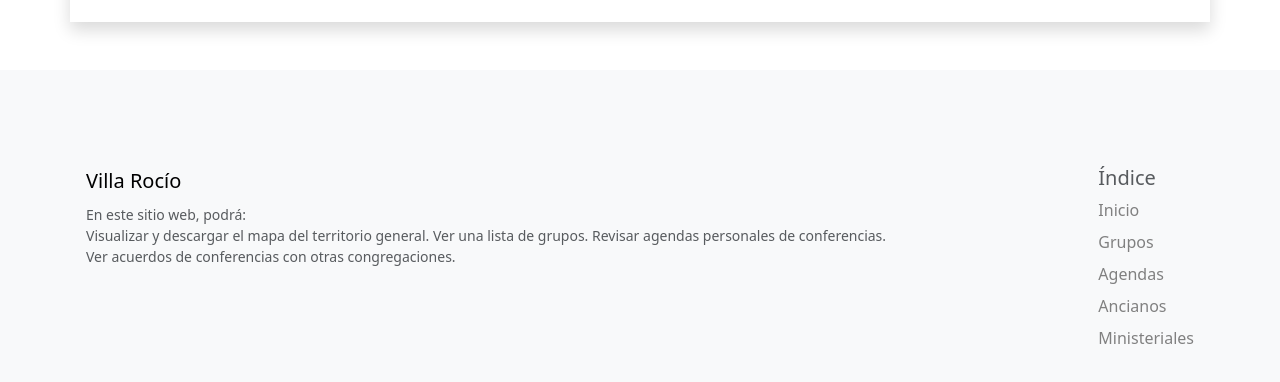
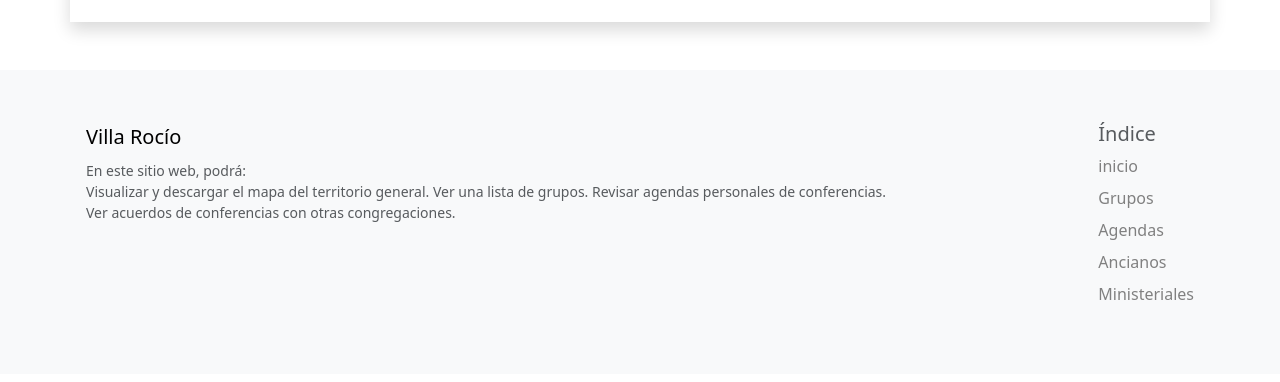
Before and after one commit to luisdy1972/villarocio.app, a Vue app: page /agenda/ministeriales in a window 1280 px wide. Shown: the part 1043-1425 px from the top of the page. Built offline with nearby package versions, Linux system fonts and the light colour scheme; no server answers.

Commit message:
add-scrollBehavior

```diff
--- /dev/null
+++ b/src/components/Footer.vue
@@ -0,0 +1,56 @@
+<template>
+	<footer class="bd-footer py-4 py-md-1 mt-5 bg-body-tertiary">
+		<div class="container py-4 py-md-5 px-4 px-md-3 text-body-secondary">
+			<div class="d-flex justify-content-between">
+				<div class="">
+					<a
+						class="d-inline-flex align-items-center mb-2 text-body-emphasis text-decoration-none"
+						href="/"
+						aria-label="Bootstrap"
+					>
+						<span class="fs-5">Villa Rocío</span>
+					</a>
+					<ul class="list-unstyled small">
+						<li class="mb-2 parrafo-futher">
+							En este sitio web, podrá: <br />
+							Visualizar y descargar el mapa del territorio general. Ver una
+							lista de grupos. Revisar agendas personales de conferencias. Ver
+							acuerdos de conferencias con otras congregaciones.
+						</li>
+					</ul>
+				</div>
+				<div>
+					<h5>Índice</h5>
+					<ul class="list-unstyled">
+						<li class="mb-2">
+							<RouterLink to="/">inicio</RouterLink>
+						</li>
+						<li class="mb-2">
+							<RouterLink to="/grupos">Grupos</RouterLink>
+						</li>
+						<li class="mb-2">
+							<RouterLink to="/agenda">Agendas</RouterLink>
+						</li>
+						<li class="mb-2">
+							<RouterLink to="/agenda/ancianos">Ancianos</RouterLink>
+						</li>
+						<li>
+							<RouterLink to="/agenda/ministeriales">Ministeriales</RouterLink>
+						</li>
+					</ul>
+				</div>
+			</div>
+		</div>
+	</footer>
+</template>
+<script setup></script>
+<style scoped>
+li > a {
+	text-decoration: none;
+	color: gray;
+}
+
+.parrafo-futher {
+	max-width: 80%;
+}
+</style>
--- a/src/components/NavBar.vue
+++ b/src/components/NavBar.vue
@@ -1,25 +1,14 @@
-<script setup>
-import {
-	user,
-	email,
-	password,
-	LoginConGoogle,
-	SignInEmail,
-	SignUpEmail,
-	EndSession,
-} from '@db'
-</script>
 <template>
 	<nav class="navbar shadow bg-blur container-fluid fixed-top">
 		<div class="d-flex gap-2">
 			<img class="logoVR ms-2" src="@/assets/img/favicon.png" />
-			<a
+			<RouterLink
 				v-if="user.displayName == undefined"
-				href="/"
+				to="/"
 				style="text-decoration: none; color: black"
 			>
 				<h1>Villa Rocío</h1>
-			</a>
+			</RouterLink>
 			<!-- <a v-if="user.displayName == undefined" href="/">Welcome</a> -->
 			<h1 v-else href="/">{{ user.displayName }}</h1>
 		</div>
@@ -218,6 +207,17 @@ import {
 		</div>
 	</div>
 </template>
+<script setup>
+import {
+	user,
+	email,
+	password,
+	LoginConGoogle,
+	SignInEmail,
+	SignUpEmail,
+	EndSession,
+} from '@db'
+</script>
 <style scoped>
 .logoVR {
 	height: 2.5rem;
--- a/src/components/index.js
+++ b/src/components/index.js
@@ -2,4 +2,5 @@ import CardGrup from './CardGrup.vue'
 import Carousel from './Carousel.vue'
 import CopyModal from './CopyModal.vue'
 import NavBar from './NavBar.vue'
-export { CardGrup, Carousel, CopyModal, NavBar }
+import Footer from './Footer.vue'
+export { CardGrup, Carousel, CopyModal, NavBar, Footer }
--- a/src/pages/Agenda.vue
+++ b/src/pages/Agenda.vue
@@ -7,7 +7,7 @@
 				class="shadow p-1 mb-5"
 				src="https://calendar.google.com/calendar/embed?height=600&amp;wkst=2&amp;bgcolor=%23ffffff&amp;ctz=America%2FBogota&amp;showTitle=0&amp;showPrint=0&amp;showCalendars=0&amp;showTz=0&amp;src=YWNjZDA1ZmQ5ZDU4YmY3YjgyOWVlNjU3OGQ4NjViNDU4NmQwNGIxZjI0MmNjZDRlMjk3MDM0ZTQzN2NlYmRlNEBncm91cC5jYWxlbmRhci5nb29nbGUuY29t&amp;color=%23F4511E"
 				style="border-width: 0"
-				width="1000"
+				width="100%"
 				height="600"
 				frameborder="0"
 				scrolling="si"
@@ -17,7 +17,7 @@
 	</div>
 	<section class="container mb-5 mt-5 shadow p-5">
 		<div class="d-flex justify-content-between">
-			<h3 class="me-1">Asignaciones</h3>
+			<h3 id="asignaciones" class="me-1">Asignaciones</h3>
 			<div class="d-flex">
 				<router-link to="/agenda/ancianos">
 					<button class="btn btn-primary me-2">Ancianos</button>
--- a/src/pages/Ancianos.vue
+++ b/src/pages/Ancianos.vue
@@ -24,7 +24,7 @@ function copiarTexto(texto) {
 }
 </script>
 <template>
-	<ul class="list-group list-group-flush">
+	<ul id="ancianos" class="list-group list-group-flush">
 		<div class="list-group-item">
 			<div
 				v-for="anciano in ancianos"
--- a/src/pages/Ministeriales.vue
+++ b/src/pages/Ministeriales.vue
@@ -23,7 +23,7 @@ function copiarTexto(texto) {
 }
 </script>
 <template>
-	<ul class="list-group list-group-flush">
+	<ul id="ministeriales" class="list-group list-group-flush">
 		<div class="list-group-item">
 			<div
 				v-for="ministeriale in ministeriales"
--- a/src/router/index.js
+++ b/src/router/index.js
@@ -23,6 +23,14 @@ const router = createRouter({
 			],
 		},
 	],
+	scrollBehavior(to, from, savedPosition) {
+		// console.log(to, from)
+		if (to.path == '/agenda/ancianos' || to.path == '/agenda/ministeriales') {
+			return { el: '#asignaciones', top: 150 }
+		} else {
+			return { top: 0 }
+		}
+	},
 })
 
 export default router
--- a/src/view/Layout.vue
+++ b/src/view/Layout.vue
@@ -1,5 +1,5 @@
 <script setup>
-import { NavBar } from '@components'
+import { NavBar, Footer } from '@components'
 </script>
 
 <template>
@@ -9,58 +9,7 @@ import { NavBar } from '@components'
 	<div style="margin-top: 4rem">
 		<RouterView></RouterView>
 	</div>
-	<footer class="bd-footer py-4 py-md-5 mt-5 bg-body-tertiary">
-		<div class="container py-4 py-md-5 px-4 px-md-3 text-body-secondary">
-			<div class="d-flex justify-content-between">
-				<div class="">
-					<a
-						class="d-inline-flex align-items-center mb-2 text-body-emphasis text-decoration-none"
-						href="/"
-						aria-label="Bootstrap"
-					>
-						<span class="fs-5">Villa Rocío</span>
-					</a>
-					<ul class="list-unstyled small">
-						<li class="mb-2 parrafo-futher">
-							En este sitio web, podrá: <br />
-							Visualizar y descargar el mapa del territorio general. Ver una
-							lista de grupos. Revisar agendas personales de conferencias. Ver
-							acuerdos de conferencias con otras congregaciones.
-						</li>
-					</ul>
-				</div>
-				<div>
-					<h5>Índice</h5>
-					<ul class="list-unstyled">
-						<li class="mb-2">
-							<a href="/">Inicio</a>
-						</li>
-						<li class="mb-2">
-							<RouterLink to="/grupos">Grupos</RouterLink>
-						</li>
-						<li class="mb-2">
-							<RouterLink to="/agenda">Agendas</RouterLink>
-						</li>
-						<li class="mb-2">
-							<RouterLink to="/agenda/ancianos">Ancianos</RouterLink>
-						</li>
-						<li>
-							<RouterLink to="/agenda/ministeriales">Ministeriales</RouterLink>
-						</li>
-					</ul>
-				</div>
-			</div>
-		</div>
-	</footer>
+	<Footer></Footer>
 </template>
 
-<style scoped>
-li > a {
-	text-decoration: none;
-	color: gray;
-}
-
-.parrafo-futher {
-	max-width: 80%;
-}
-</style>
+<style scoped></style>
```
